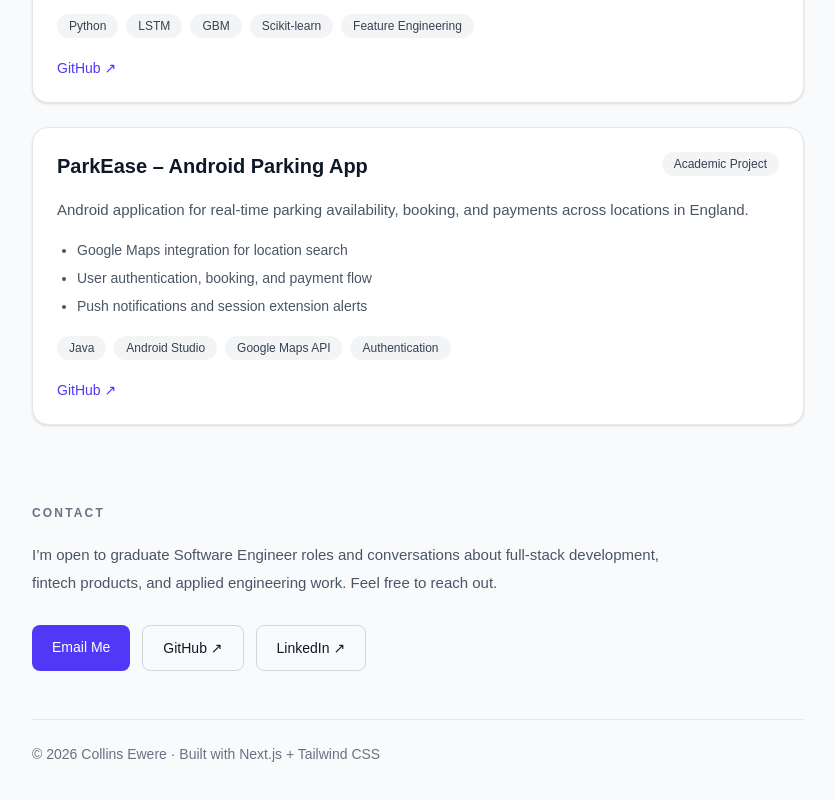
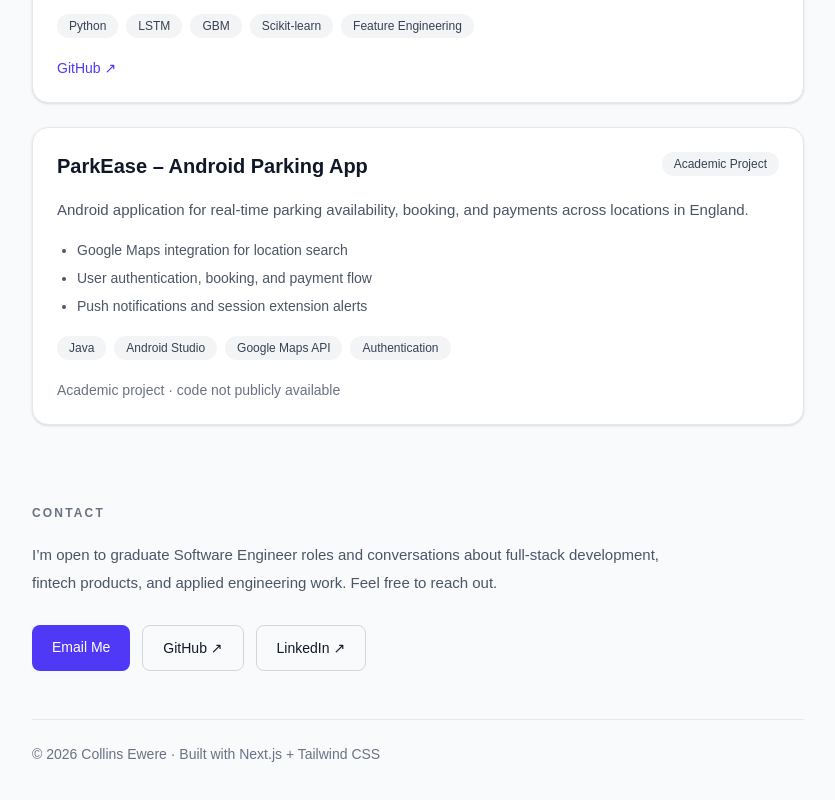
Before and after one commit to mhezie/portfolio, a Next.js app: page / in a window 1280 px wide. Shown: the part 1095-1895 px from the top of the page, without its empty margins (372-1207 px from the left). Built offline with nearby package versions, Linux system fonts and the light colour scheme.

Commit message:
ParkEase private; FYP GitHub link

```diff
--- a/app/page.tsx
+++ b/app/page.tsx
@@ -285,16 +285,9 @@ export default function HomePage() {
                   ))}
                 </div>
 
-                <div className="mt-5 flex flex-wrap gap-3 text-sm font-medium">
-                  <a
-                    href="https://github.com/mhezie/park-ease"
-                    target="_blank"
-                    rel="noopener noreferrer"
-                    className="text-indigo-600 hover:underline dark:text-indigo-400"
-                  >
-                    GitHub ↗
-                  </a>
-                </div>
+                <p className="mt-5 text-sm text-gray-500">
+                  Academic project · code not publicly available
+                </p>
               </article>
             </div>
           </section>
```
